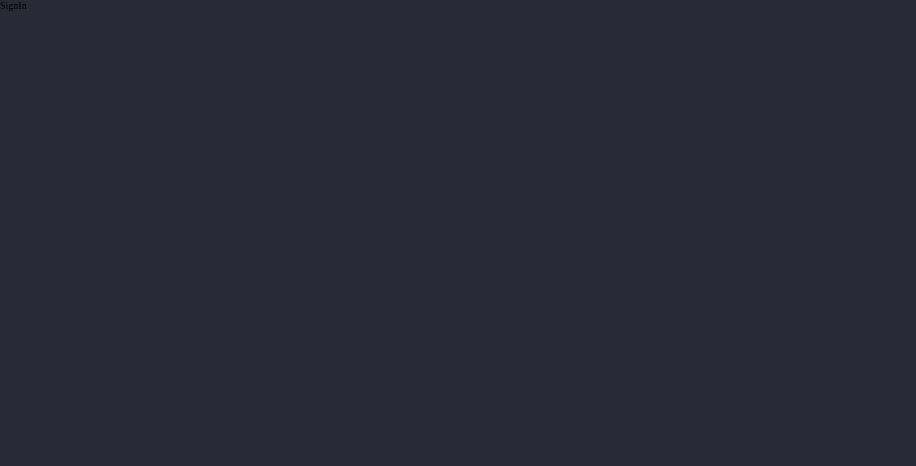
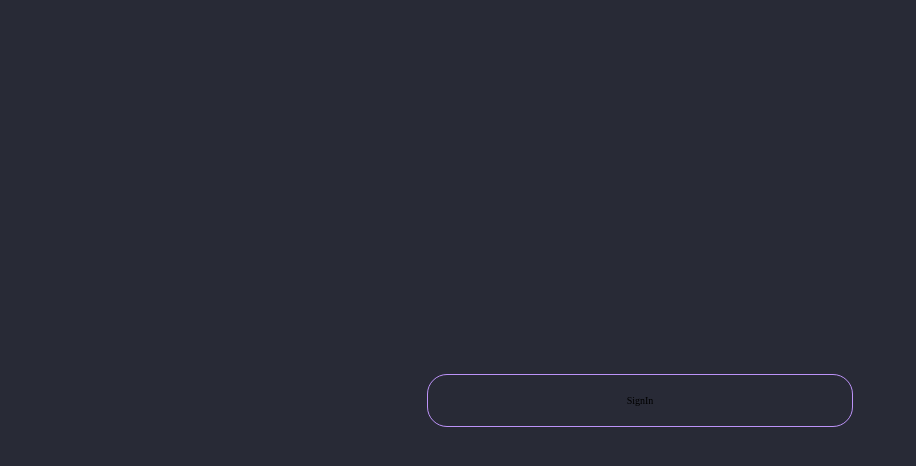
Before and after one commit to vdsou/prova-frontend, a React (Create React App) app: page /signin in a window 1280 px wide. Shown: the top 466 px of the page, without its empty margins (0-916 px from the left). Built offline with nearby package versions, Linux system fonts and the light colour scheme.

Commit message:
update and refactor sign components code

```diff
--- a/src/components/UserSign/index.jsx
+++ b/src/components/UserSign/index.jsx
@@ -1,11 +1,11 @@
 import React from 'react';
 import PropTypes from 'prop-types';
-import { SignContainer } from './styles';
+import { SignContainer, Wrapper } from './styles';
 
 const UserSign = ({ children }) => (
-  <SignContainer>
-    {children}
-  </SignContainer>
+  <Wrapper>
+    <SignContainer>{children}</SignContainer>
+  </Wrapper>
 );
 
 UserSign.propTypes = {
--- a/src/components/UserSign/styles.js
+++ b/src/components/UserSign/styles.js
@@ -1,6 +1,15 @@
 import styled from 'styled-components';
 
-export const SignContainer = styled.div`
+export const Wrapper = styled.main`
+  width: 100vw;
+  height: 100vh;
+  display: flex;
+  flex-direction: column;
+  justify-content: center;
+  align-items: center;
+`;
+
+export const SignContainer = styled.form`
   display: flex;
   flex-direction: column;
   justify-content: space-between;
--- a/src/pages/SignIn/index.jsx
+++ b/src/pages/SignIn/index.jsx
@@ -1,7 +1,7 @@
 import React from 'react';
+import {} from './styles';
+import UserSign from '../../components/UserSign';
 
-const SignIn = () => (
-  <div>SignIn</div>
-);
+const SignIn = () => <UserSign>SignIn</UserSign>;
 
 export default SignIn;
--- /dev/null
+++ b/src/pages/SignIn/styles.js
@@ -0,0 +1,7 @@
+import styled from 'styled-components';
+
+export const Wrapper = styled.main`
+
+`;
+
+export default Wrapper;
--- a/src/pages/SignUp/index.jsx
+++ b/src/pages/SignUp/index.jsx
@@ -1,11 +1,10 @@
 import React from 'react';
-import { Title, Wrapper } from './styles';
+import Title from './styles';
 import UserSign from '../../components/UserSign';
 import Input from '../../components/Input';
 import Button from '../../components/Button';
 
 const SignUp = () => (
-  <Wrapper>
   <UserSign>
     <Title>Cadastre-se agora</Title>
     <Input placeholder="Nome completo" required />
@@ -14,7 +13,6 @@ const SignUp = () => (
     <Input placeholder="Confirme sua senha" type="password" required />
     <Button>Cadastrar</Button>
   </UserSign>
-  </Wrapper>
 );
 
 export default SignUp;
--- a/src/pages/SignUp/styles.js
+++ b/src/pages/SignUp/styles.js
@@ -1,15 +1,9 @@
 import styled from 'styled-components';
 
-export const Wrapper = styled.main`
-  width: 100vw;
-  height: 100vh;
-  display: flex;
-  flex-direction: column;
-  justify-content: center;
-  align-items: center;
-`;
-export const Title = styled.h2`
+const Title = styled.h2`
   color: ${({ theme }) => theme.colors.secondary};
   font-size: 1.8rem;
   margin-bottom: 1rem;
 `;
+
+export default Title;
```
Lines whose indentation alone changed are shown as unchanged.
